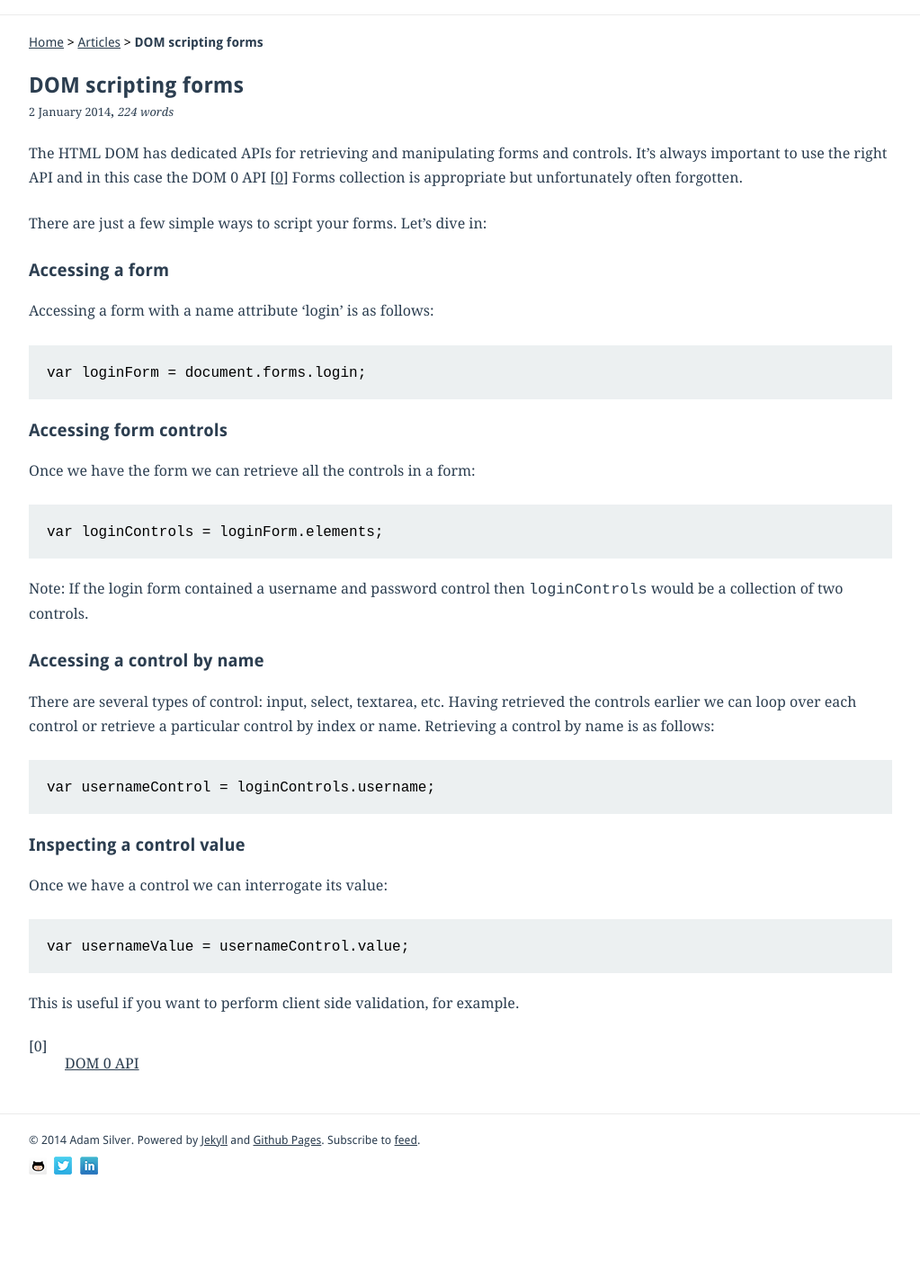
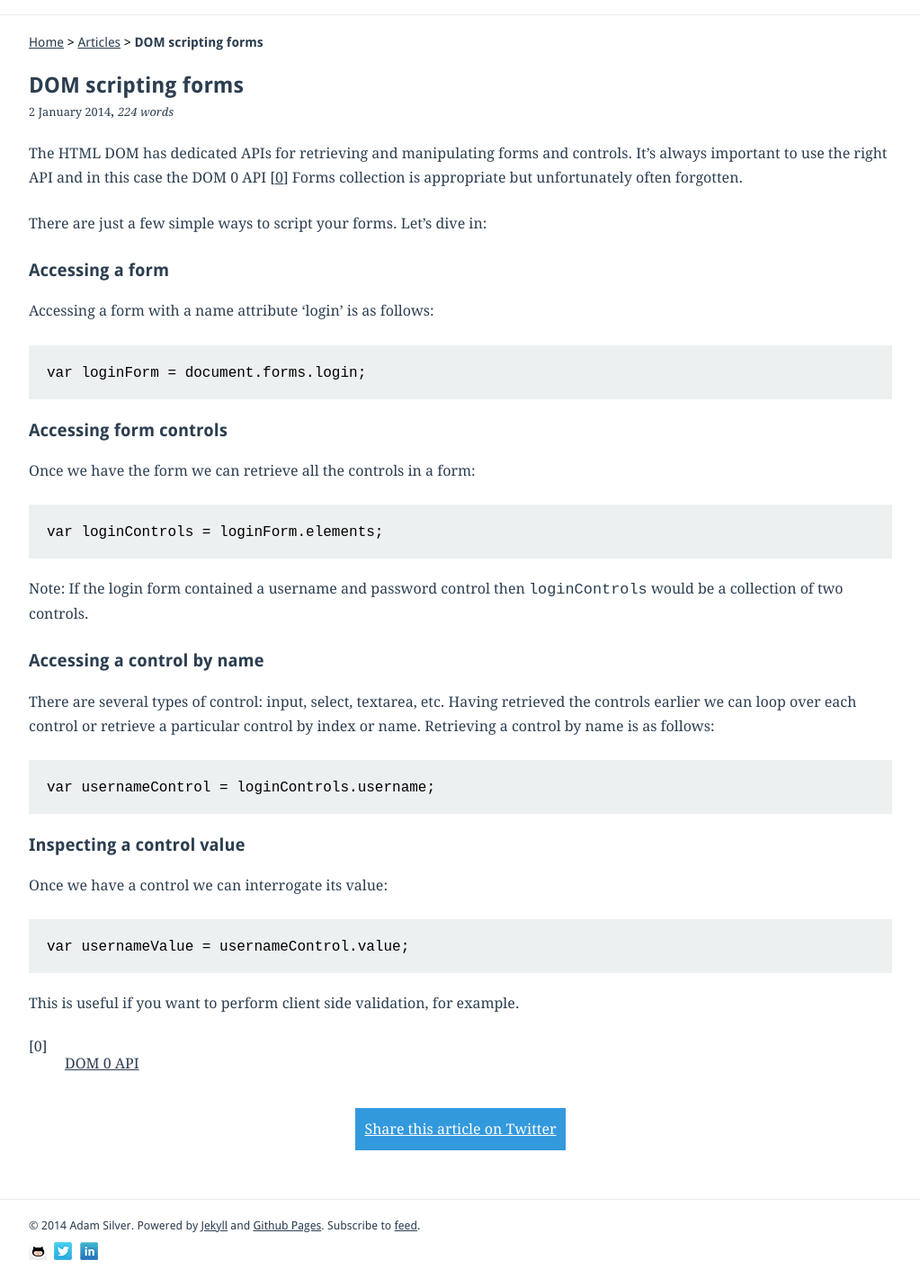
Before and after one commit to adamsilver/adamsilver.io-jekyll, a Jekyll site: the page built from _posts/2014-01-02-dom-scripting-forms.md, in a window 1280 px wide, cut to the strip 146-1577 px from the top of the page. Shown: the whole strip at 90% size, without its empty margins (128-1151 px from the left). Built offline with Jekyll 4.4.1, drawn with Linux system fonts in a browser that asks for light colours; Markdown is read by kramdown in place of the engine named in the settings; before the commit the page ends 1482 px from its top, so only the background shows below that.

Commit message:
added share button

```diff
--- a/_layouts/post.html
+++ b/_layouts/post.html
@@ -25,6 +25,8 @@
                     <span class="wordCount">{{ page.content | number_of_words }} words</span>
                 </p>
                 {{ content }}
+
+                <p class="share"><a href="https://twitter.com/share?source=tweetbutton&text={{page.title}}&via=adambsilver&url={{site.url}}{{page.url}}&hashtags=frontend" target="_blank">Share this article on Twitter</a></p>
             </div>
         </div>
         {% include footer.html %}
--- a/css/main.css
+++ b/css/main.css
@@ -122,6 +122,18 @@ p {
 	margin-bottom: 1.5em;
 	margin-top: 1em;
 	color: #2c3e50;
+}
+
+p.share {
+    text-align: center;
+    margin-top: 40px;
+}
+
+p.share a {
+    display: inline-block;
+    padding: 10px;
+    color: #fff;
+    background-color: #39d;
 }
 
 dt {
```
